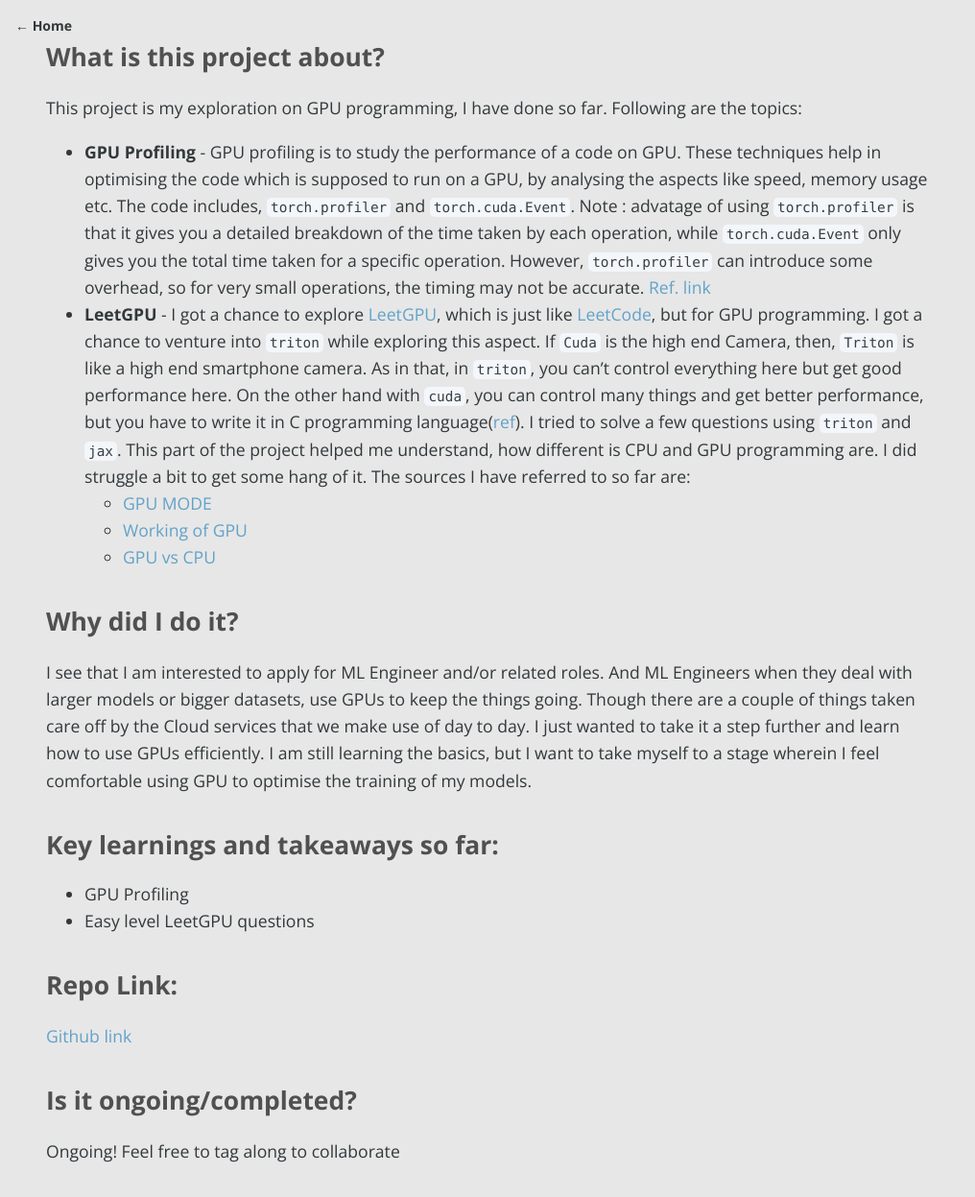
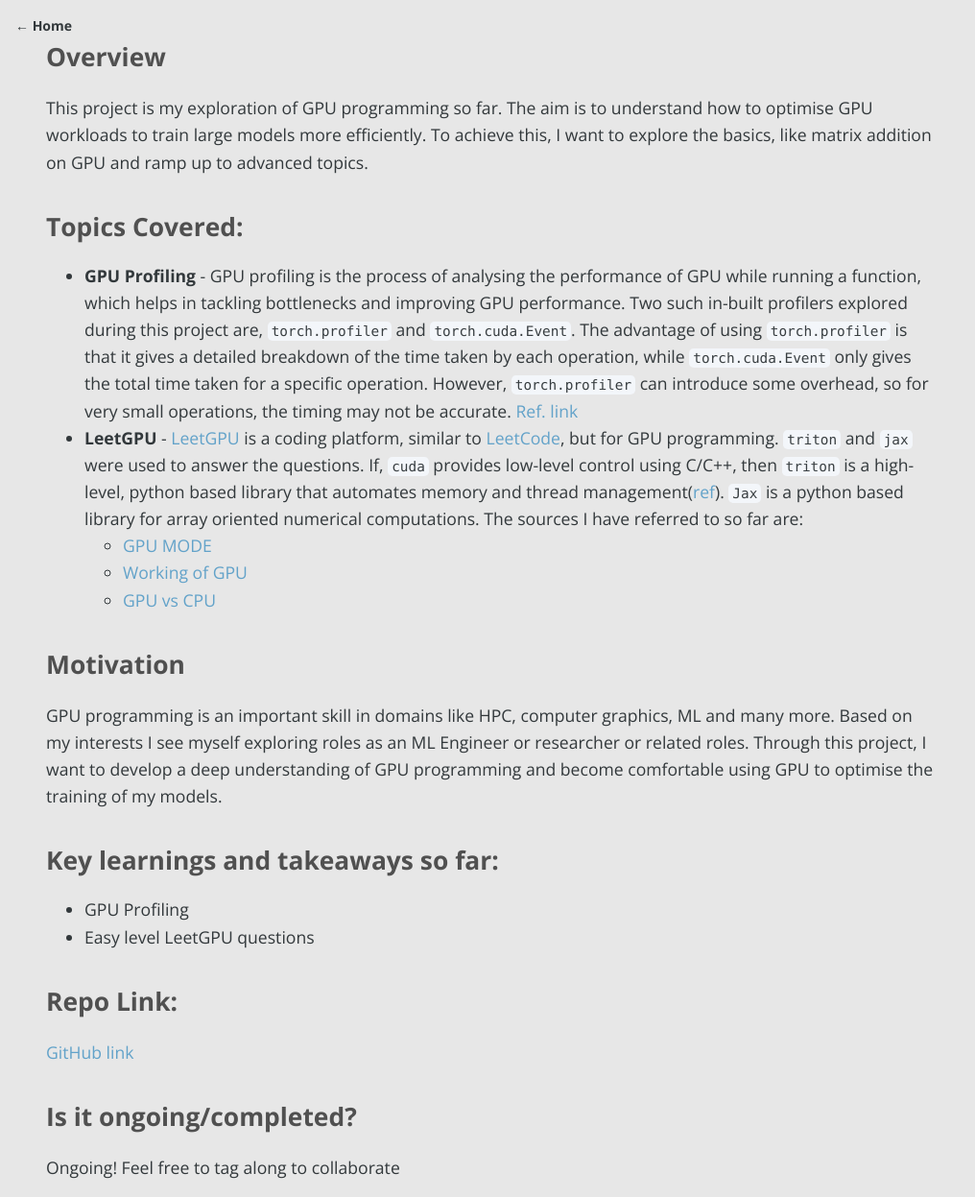
Before and after one commit to mlscmoulika/mlscmoulika.github.io, a Jekyll site: the page built from _projects/GPU_programming.md, in a window 1280 px wide. Shown: the whole page at 96% size, without its empty margins (0-1016 px from the left). Built offline with Jekyll 4.4.1, drawn with Linux system fonts in a browser that asks for light colours.

Commit message:
polished GPU Programming

```diff
--- a/_projects/GPU_programming.md
+++ b/_projects/GPU_programming.md
@@ -2,23 +2,26 @@
 title: GPU Programming
 layout: default
 ---
-## What is this project about?
-This project is my exploration on GPU programming, I have done so far. Following are the topics:
-* **GPU Profiling** - GPU profiling is to study the performance of a code on GPU. These techniques help in optimising the code which is supposed to run on a GPU, by analysing the aspects like speed, memory usage etc. The code includes, `torch.profiler` and `torch.cuda.Event`. Note : advatage of using `torch.profiler` is that it gives you a detailed breakdown of the time taken by each operation, while `torch.cuda.Event` only gives you the total time taken for a specific operation. However, `torch.profiler` can introduce some overhead, so for very small operations, the timing may not be accurate. [Ref. link](https://www.youtube.com/watch?v=LuhJEEJQgUM)
-* **LeetGPU** - I got a chance to explore [LeetGPU](https://leetgpu.com/), which is just like [LeetCode](https://leetcode.com/), but for GPU programming. I got a chance to venture into `triton` while exploring this aspect. If `Cuda` is the high end Camera, then, `Triton` is like a high end smartphone camera. As in that, in `triton`, you can't control everything here but get good performance here. On the other hand with `cuda`, you can control many things and get better performance, but you have to write it in C programming language([ref](https://www.youtube.com/watch?v=DdTsX6DQk24)). I tried to solve a few questions using `triton` and `jax`. This part of the project helped me understand, how different is CPU and GPU programming are. I did struggle a bit to get some hang of it. The sources I have referred to so far are:
+## Overview
+This project is my exploration of GPU programming so far. The aim is to understand how to optimise GPU workloads to train large models more efficiently. To achieve this, I want to explore the basics, like matrix addition on GPU and ramp up to advanced topics.
+
+## Topics Covered:
+
+* **GPU Profiling** - GPU profiling is the process of analysing the performance of GPU while running a function, which helps in tackling bottlenecks and improving GPU performance. Two such in-built profilers explored during this project are, `torch.profiler` and `torch.cuda.Event`. The advantage of using `torch.profiler` is that it gives a detailed breakdown of the time taken by each operation, while `torch.cuda.Event` only gives the total time taken for a specific operation. However, `torch.profiler` can introduce some overhead, so for very small operations, the timing may not be accurate. [Ref. link](https://www.youtube.com/watch?v=LuhJEEJQgUM)
+* **LeetGPU** - [LeetGPU](https://leetgpu.com/) is a coding platform, similar to [LeetCode](https://leetcode.com/), but for GPU programming. `triton` and `jax` were used to answer the questions. If, `cuda` provides low-level control using C/C++, then `triton` is a high-level, python based library that automates memory and thread management([ref](https://www.youtube.com/watch?v=DdTsX6DQk24)). `Jax` is a python based library for array oriented numerical computations. The sources I have referred to so far are:
     * [GPU MODE](https://www.youtube.com/@GPUMODE)
     * [Working of GPU](https://www.youtube.com/watch?v=h9Z4oGN89MU)
     * [GPU vs CPU](https://www.youtube.com/watch?v=Axd50ew4pco&t=96s)
 
-## Why did I do it?
-I see that I am interested to apply for ML Engineer and/or related roles. And ML Engineers when they deal with larger models or bigger datasets, use GPUs to keep the things going. Though there are a couple of things taken care off by the Cloud services that we make use of day to day. I just wanted to take it a step further and learn how to use GPUs efficiently. I am still learning the basics, but I want to take myself to a stage wherein I feel comfortable using GPU to optimise the training of my models.
+## Motivation
+GPU programming is an important skill in domains like HPC, computer graphics, ML and many more. Based on my interests I see myself exploring roles as an ML Engineer or researcher or related roles. Through this project, I want to develop a deep understanding of GPU programming and become comfortable using GPU to optimise the training of my models.
 
 ## Key learnings and takeaways so far:
 * GPU Profiling
 * Easy level LeetGPU questions
 
 ## Repo Link:
-[Github link](https://github.com/mlscmoulika/gpu_testing)
+[GitHub link](https://github.com/mlscmoulika/gpu_testing)
 
 ## Is it ongoing/completed?
 Ongoing! Feel free to tag along to collaborate
```
